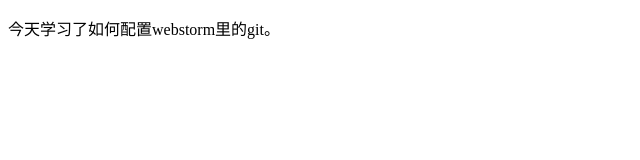
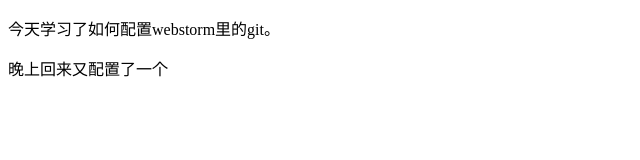
Before and after one commit to MrCheng123/learn-webstormgit, a plain HTML site: page index.html in a window 1280 px wide. Shown: the whole page, without its empty margins (0-640 px from the left). Drawn offline with Linux system fonts and the light colour scheme.

Commit message:
hpfenzhi

```diff
--- a/index.html
+++ b/index.html
@@ -6,5 +6,6 @@
 </head>
 <body>
 <p>今天学习了如何配置webstorm里的git。</p>
+<p>晚上回来又配置了一个</p>
 </body>
 </html>
```
